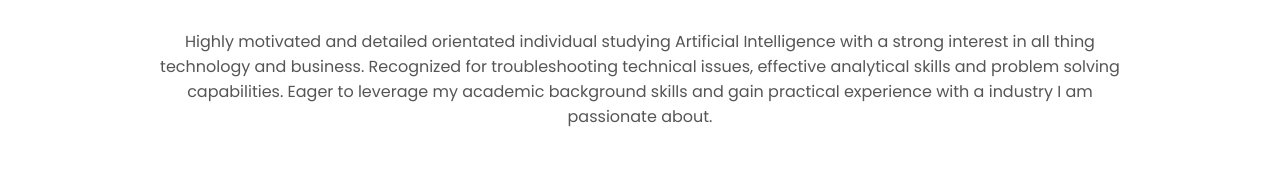
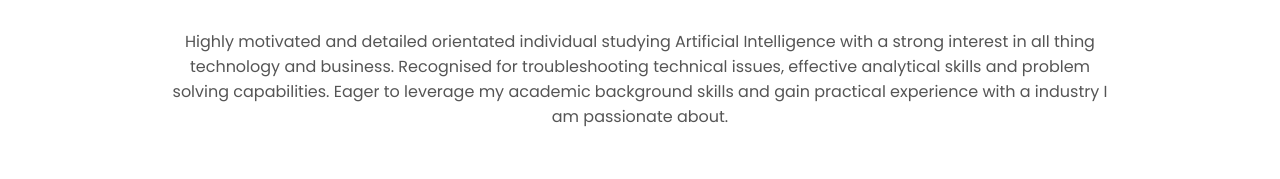
Before and after one commit to nik2672/Website-Portfolio, a plain HTML site: page index.html in a window 1280 px wide. Shown: the part 1356-1535 px from the top of the page. Drawn offline with Linux system fonts and the light colour scheme.

Commit message:
Update index.html

```diff
--- a/index.html
+++ b/index.html
@@ -106,7 +106,7 @@
           <div class="text-container">
             <p align="center">
               Highly motivated and detailed orientated individual studying Artificial Intelligence with a strong interest in
-all thing technology and business. Recognized for troubleshooting technical issues, effective analytical
+all thing technology and business. Recognised for troubleshooting technical issues, effective analytical
 skills and problem solving capabilities. Eager to leverage my academic background skills and gain practical
 experience with a industry I am passionate about.
             </p>
```
